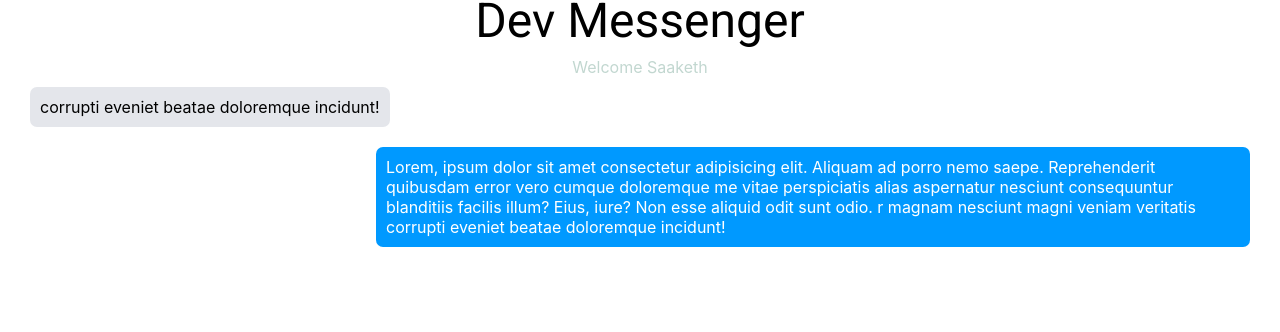
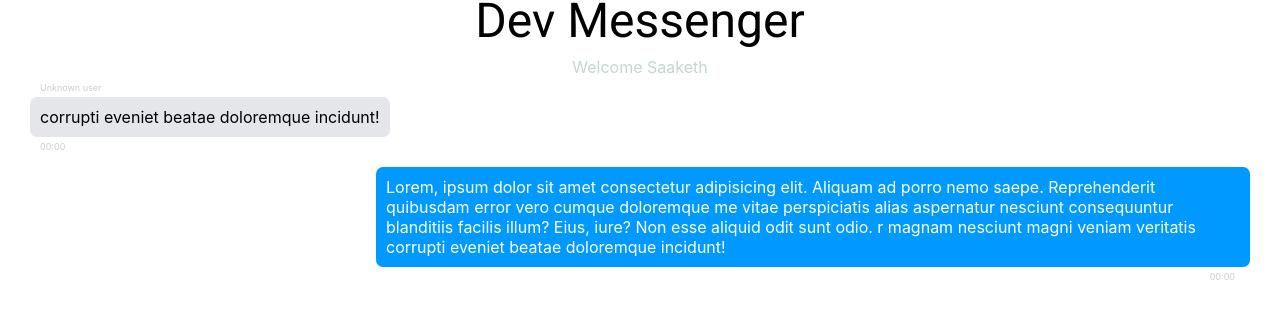
Before and after one commit to Saakethjayarama/rf-facebook-messenger, a React (Create React App) app: page / in a window 1280 px wide. Shown: the part 345-677 px from the top of the page. Built offline with nearby package versions, Linux system fonts and the light colour scheme.

Commit message:
message date, time and username done

```diff
--- a/src/components/Message/Message.css
+++ b/src/components/Message/Message.css
@@ -4,7 +4,7 @@
   width: fit-content;
   padding: 10px;
   max-width: 70%;
-  margin: 10px 0px;
+  margin: 20px 0px;
   position: relative;
 }
 
@@ -15,3 +15,21 @@
   float: right;
   margin: 10px 0px;
 }
+
+.Message__uname {
+  color: #caccd1;
+  font-size: xx-small;
+  position: absolute;
+  top: -15px;
+}
+
+.Message__time {
+  color: #caccd1;
+  font-size: xx-small;
+  position: absolute;
+  bottom: -15px;
+}
+
+.Message__time__right {
+  right: 15px;
+}
--- a/src/components/Message/Message.js
+++ b/src/components/Message/Message.js
@@ -1,9 +1,21 @@
 import React from "react";
 import "./Message.css";
 
-function Message({ children, right, uname, time }) {
+function Message({ children, right, uname = "Unknown user", time = "00:00" }) {
   return (
-    <div className={`Message ${right && "Right__Message"}`}>{children}</div>
+    <div className={`Message ${right && "Right__Message"}`}>
+      {!right && (
+        <>
+          <div className="Message__uname">{uname}</div>
+        </>
+      )}
+      {children}
+      <>
+        <div className={`Message__time ${right && "Message__time__right"}`}>
+          {time}
+        </div>
+      </>
+    </div>
   );
 }
 
```
